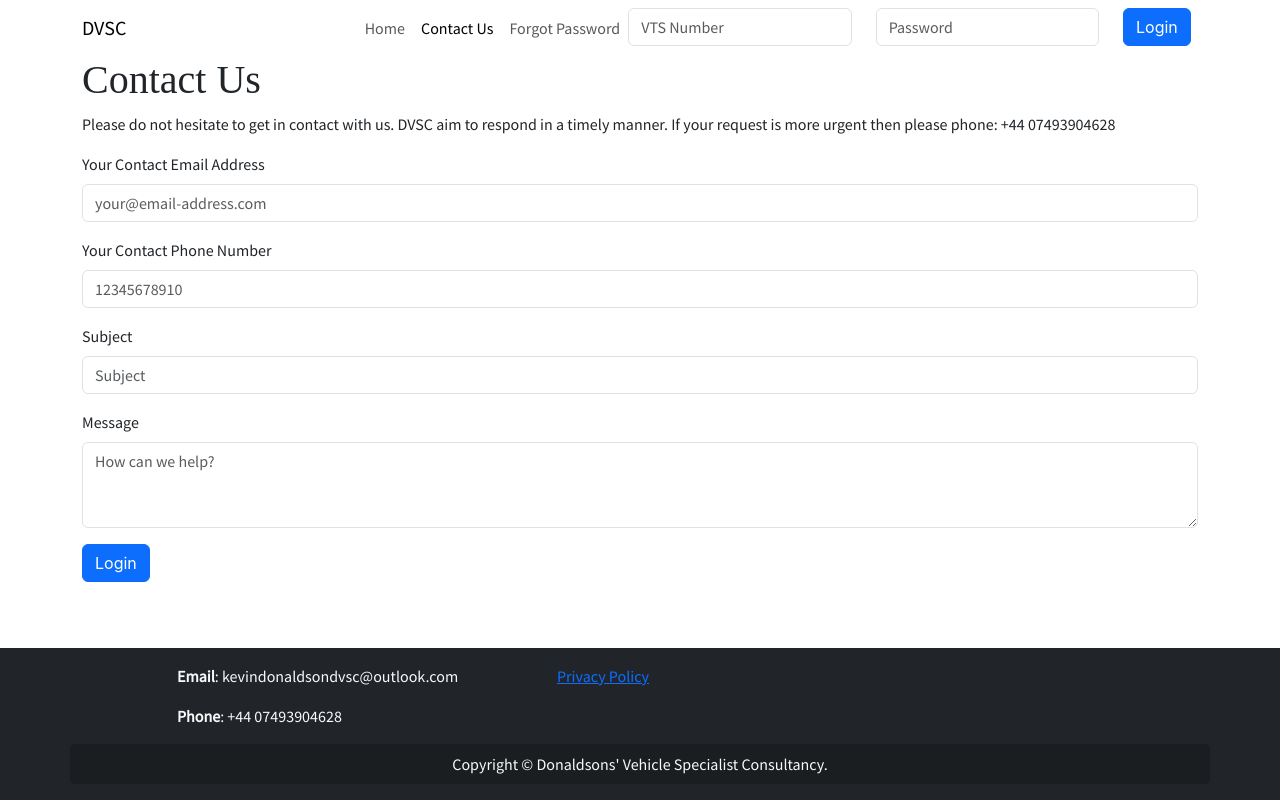
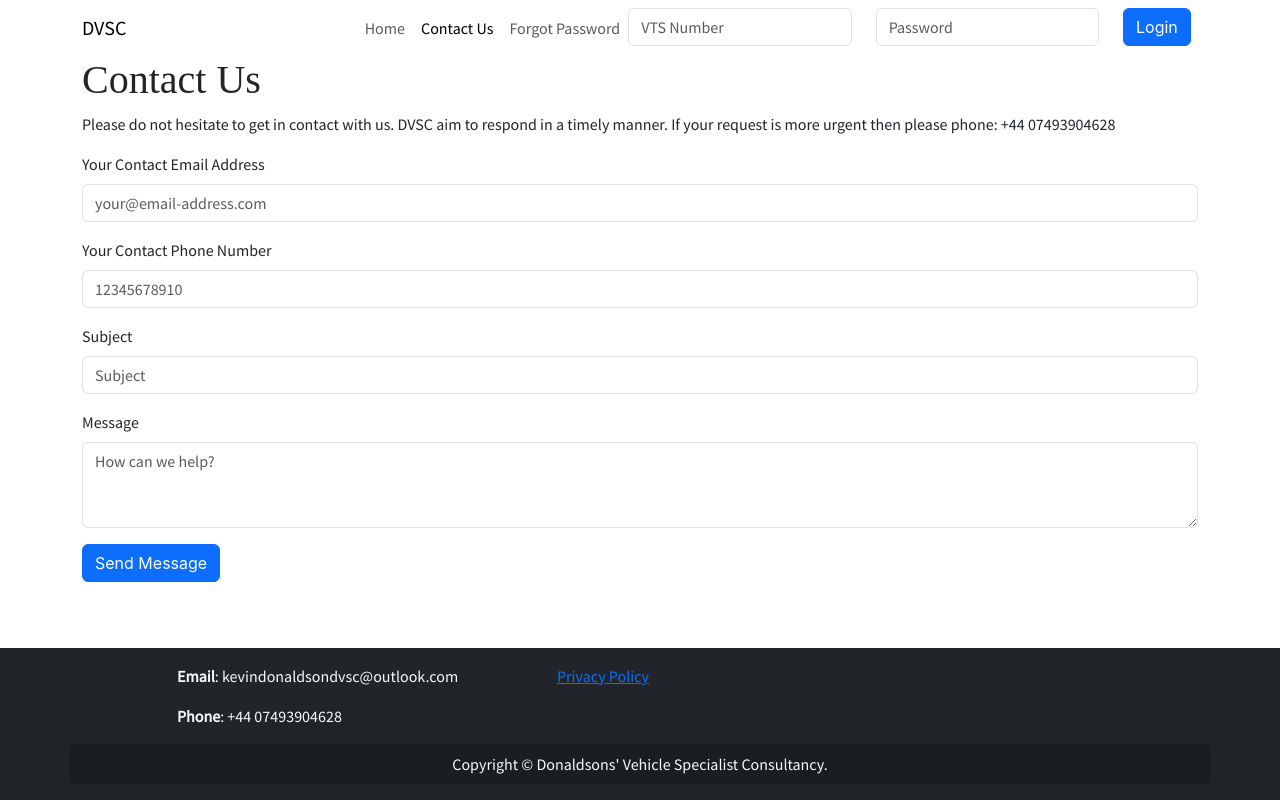
Before and after one commit to kv6002-team/DVSCWebServer, a React (Create React App) app in the folder website/: page /contact-us in a window 1280 px wide. Built offline with nearby package versions, Linux system fonts and the light colour scheme; a web font is replaced by a local one.

Commit message:
Fix contact us page button name

```diff
--- a/website/src/pages/ContactUs.jsx
+++ b/website/src/pages/ContactUs.jsx
@@ -72,8 +72,9 @@ export default class ContactUs extends react.Component {
                 onChange={(e) => this.setMessage(e.target.value)}
               />
             </Form.Group>
+
             <Button variant="primary">
-              Login
+              Send Message
             </Button>
           </Form>
         </Container>
```
